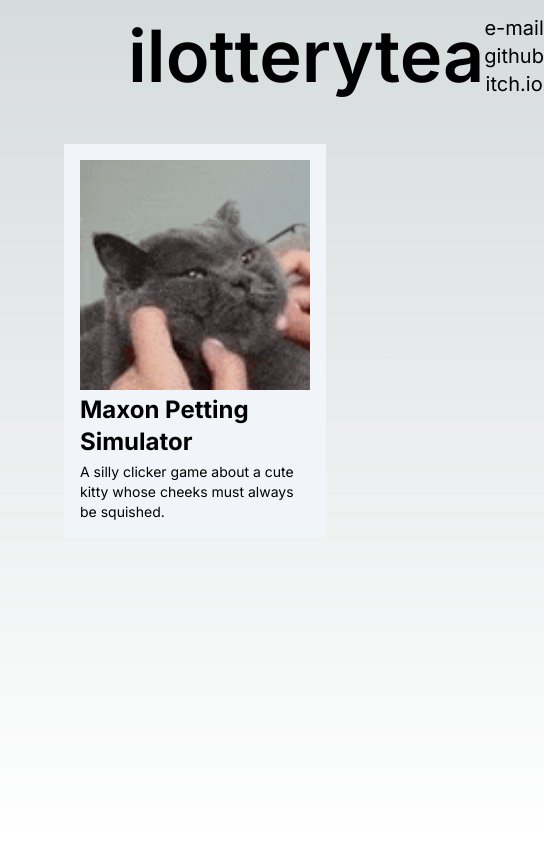
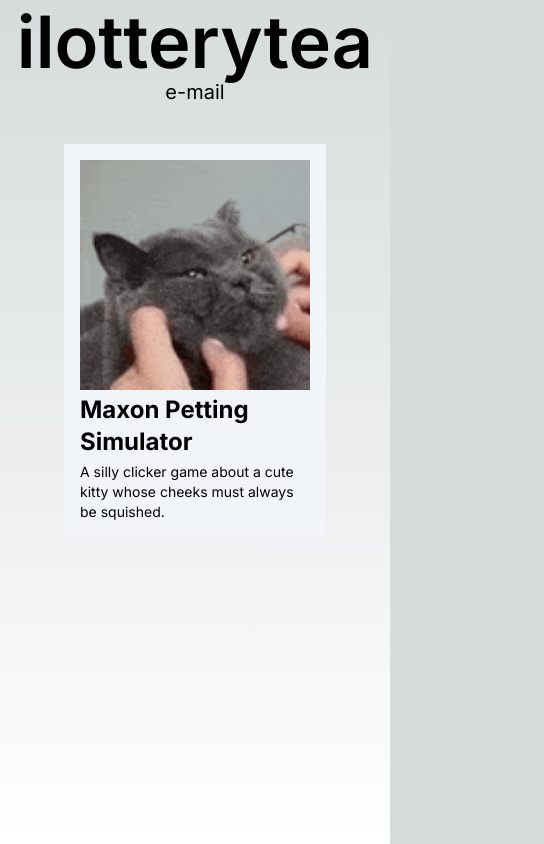
Before and after one commit to NotDankEnough/notdankenough.github.io, a Next.js app: page / in a window 390 px wide. Shown: the whole page, 544 px wide, since content can reach past the window. Built offline with nearby package versions, Linux system fonts and the light colour scheme.

Commit message:
upd: removed useless links + added mobile support

```diff
--- a/src/components/Navbar.tsx
+++ b/src/components/Navbar.tsx
@@ -1,18 +1,12 @@
 const Navbar = (): JSX.Element => (
     <div className="w-full h-28 flex justify-center items-center text-7xl dark:text-red-500">
-        <div className="w-full px-16 flex flex-row items-center justify-between">
+        <div className="w-full flex flex-col xl:flex-row items-center justify-between">
             <div className="flex flex-row items-center justify-center">
                 <h1 className="font-semibold">ilotterytea</h1>
             </div>
-            <div className="flex flex-col items-center justify-center text-xl">
+            <div className="w-full xl:w-[auto] flex flex-row xl:flex-col justify-around xl:justify-center items-center text-xl">
                 <a href="mailto:ilotterytea@pm.me" className="dark:hover:bg-red-500 hover:bg-black dark:hover:text-black hover:text-white hover:[text-decoration:line-through]">
                     e-mail
-                </a>
-                <a href="https://github.com/ilotterytea" className="dark:hover:bg-red-500 hover:bg-black dark:hover:text-black hover:text-white hover:[text-decoration:line-through]">
-                    github
-                </a>
-                <a href="https://ilotterytea.itch.io" className="dark:hover:bg-red-500 hover:bg-black dark:hover:text-black hover:text-white hover:[text-decoration:line-through]">
-                    itch.io
                 </a>
             </div>
         </div>
```
